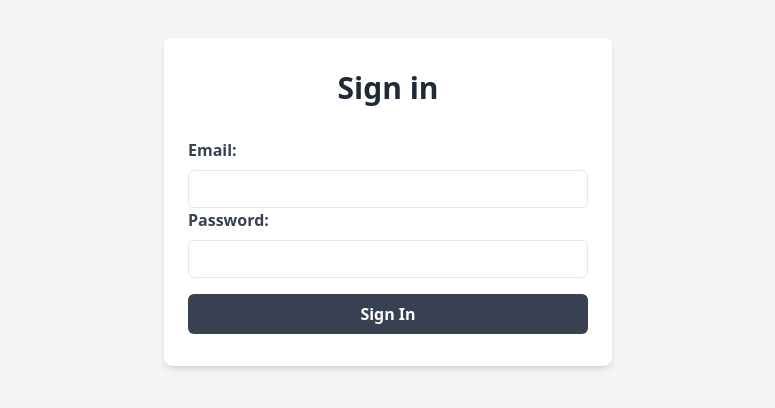
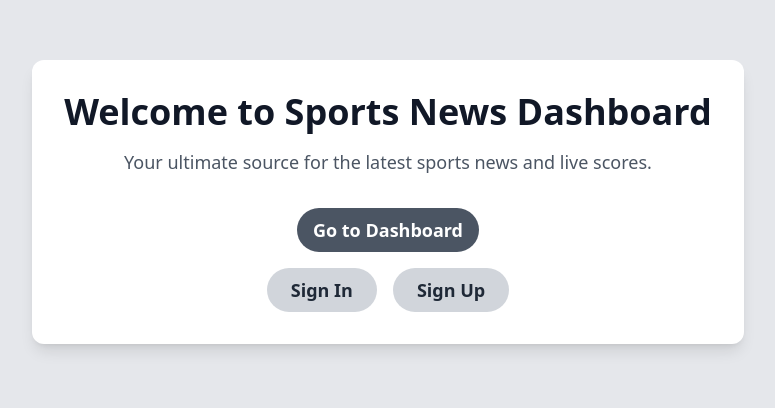
Before and after one commit to gurmugt/SportsNewsScore, a React (Vite) app: page / in a window 1280 px wide. Before the commit this address led to /signin. Shown: the part 198-606 px from the top of the page, without its empty margins (252-1027 px from the left). Built offline with nearby package versions, Linux system fonts and the light colour scheme.

Commit message:
Adding the Home page and making the signup link available in the signin page

```diff
--- a/src/pages/articles/ArticleDetails.tsx
+++ b/src/pages/articles/ArticleDetails.tsx
@@ -60,7 +60,7 @@ const ArticleDetails: React.FC<{ id: number }> = ({ id }) => {
         <Transition appear show={isOpen} as={Fragment}>
           <Dialog
             as="div"
-            className="fixed inset-0 flex items-center justify-center z-50"
+            className="fixed inset-0 flex items-center justify-center z-50 backdrop-blur-sm"
             onClose={closeModal}
           >
             <div className="fixed inset-0 flex items-center justify-center">
@@ -108,7 +108,7 @@ const ArticleDetails: React.FC<{ id: number }> = ({ id }) => {
                         <h2>{ArticleData.sport.name}</h2>
                         <h2>{new Date(ArticleData.date).toLocaleDateString()}</h2>
                         <div className="w-1/2">
-                          <img src={ArticleData.thumbnail} className="w-40 h-40 mx-auto rounded" />
+                          <img src={ArticleData.thumbnail} className="w-full h-60 mx-auto rounded" />
                         </div>
                         <p>{ArticleData.content}</p>
                       </div>
--- /dev/null
+++ b/src/pages/home/Home.jsx
@@ -0,0 +1,40 @@
+import React from 'react';
+import { Link } from 'react-router-dom';
+
+function Home() {
+  return (
+    <div className="bg-gray-200 min-h-screen flex items-center justify-center">
+      <div className="bg-white rounded-xl p-8 shadow-lg text-center">
+        <h1 className="text-4xl text-gray-900 font-bold mb-4">
+          Welcome to Sports News Dashboard
+        </h1>
+        <p className="text-lg text-gray-600 mb-8">
+          Your ultimate source for the latest sports news and live scores.
+        </p>
+
+        <div className="space-y-4">
+          <Link to="/dashboard">
+            <button className="bg-gray-600 hover:bg-blue-600 text-white py-2 px-4 rounded-full text-lg font-semibold">
+              Go to Dashboard
+            </button>
+          </Link>
+
+          <div className="space-x-4">
+            <Link to="/signin">
+              <button className="bg-gray-300 hover:bg-gray-200 text-gray-800 py-2 px-6 rounded-full text-lg font-semibold">
+                Sign In
+              </button>
+            </Link>
+            <Link to="/signup">
+              <button className="bg-gray-300 hover:bg-gray-200 text-gray-800 py-2 px-6 rounded-full text-lg font-semibold">
+                Sign Up
+              </button>
+            </Link>
+          </div>
+        </div>
+      </div>
+    </div>
+  );
+}
+
+export default Home;
--- a/src/pages/signin/SigninForm.tsx
+++ b/src/pages/signin/SigninForm.tsx
@@ -31,7 +31,7 @@ const SigninForm: React.FC = () => {
       localStorage.setItem('userData', JSON.stringify(data.user));
 
       // Redirect users to dashboard path after login
-       navigate("/dashboard")
+      navigate("/dashboard")
     } catch (error) {
       console.error('Sign-in failed:', error);
     }
@@ -48,8 +48,11 @@ const SigninForm: React.FC = () => {
         <input type="password" name="password" id="password" value={password} onChange={(e) => setPassword(e.target.value)} className="w-full border rounded-md py-2 px-3 text-gray-700 leading-tight focus:outline-none focus:border-blue-500 focus:shadow-outline-blue" />
       </div>
       <button type="submit" className="w-full bg-gray-700 hover:bg-gray-800 text-white font-semibold py-2 px-4 rounded-md focus:outline-none focus:shadow-outline-gray mt-4">Sign In</button>
+
+      <p className="text-gray-700 text-center mt-4">
+        Don't have an account? <span className="text-blue-500 cursor-pointer" onClick={() => navigate('/signup')}>Sign up</span>
+      </p>
     </form>
   );
 };
-
 export default SigninForm;
--- a/src/pages/userpreferences/UserPreferences.tsx
+++ b/src/pages/userpreferences/UserPreferences.tsx
@@ -142,6 +142,18 @@ const Preferences = () => {
                 as="h3"
                 className="text-xl font-bold text-black leading-6 text-black p-2 mb-5 text-center"
               >
+                <button onClick={closeModal} className="text-gray-500 hover:text-red-700 absolute top-2 right-2">
+                    <svg
+                      xmlns="http://www.w3.org/2000/svg"
+                      fill="none"
+                      viewBox="0 0 24 24"
+                      stroke="currentColor"
+                      className="w-6 h-6"
+                    >
+                      <path stroke-linecap="round" stroke-linejoin="round" d="M6 18L18 6M6 6l12 12" />
+                    </svg>
+                </button>
+
                PREFERENCES
               </Dialog.Title>
               <p className="mb-3 text-xl font-bold text-black text-purple-900">Favourite Sports</p>
--- a/src/routes/index.tsx
+++ b/src/routes/index.tsx
@@ -6,8 +6,10 @@ import Logout from "../pages/logout";
 import Notfound from "../pages/Notfound";
 import React from "react";
 import ProtectedRoute from "./ProtectedRoute"
+import Home from '../pages/home/Home'
+
 const router = createBrowserRouter([
-  { path: "/", element: <Navigate to="/dashboard" replace /> },
+  { path: "/", element: <Home/> },
   {
     path: "/signin",
     element: <Signin />
```
